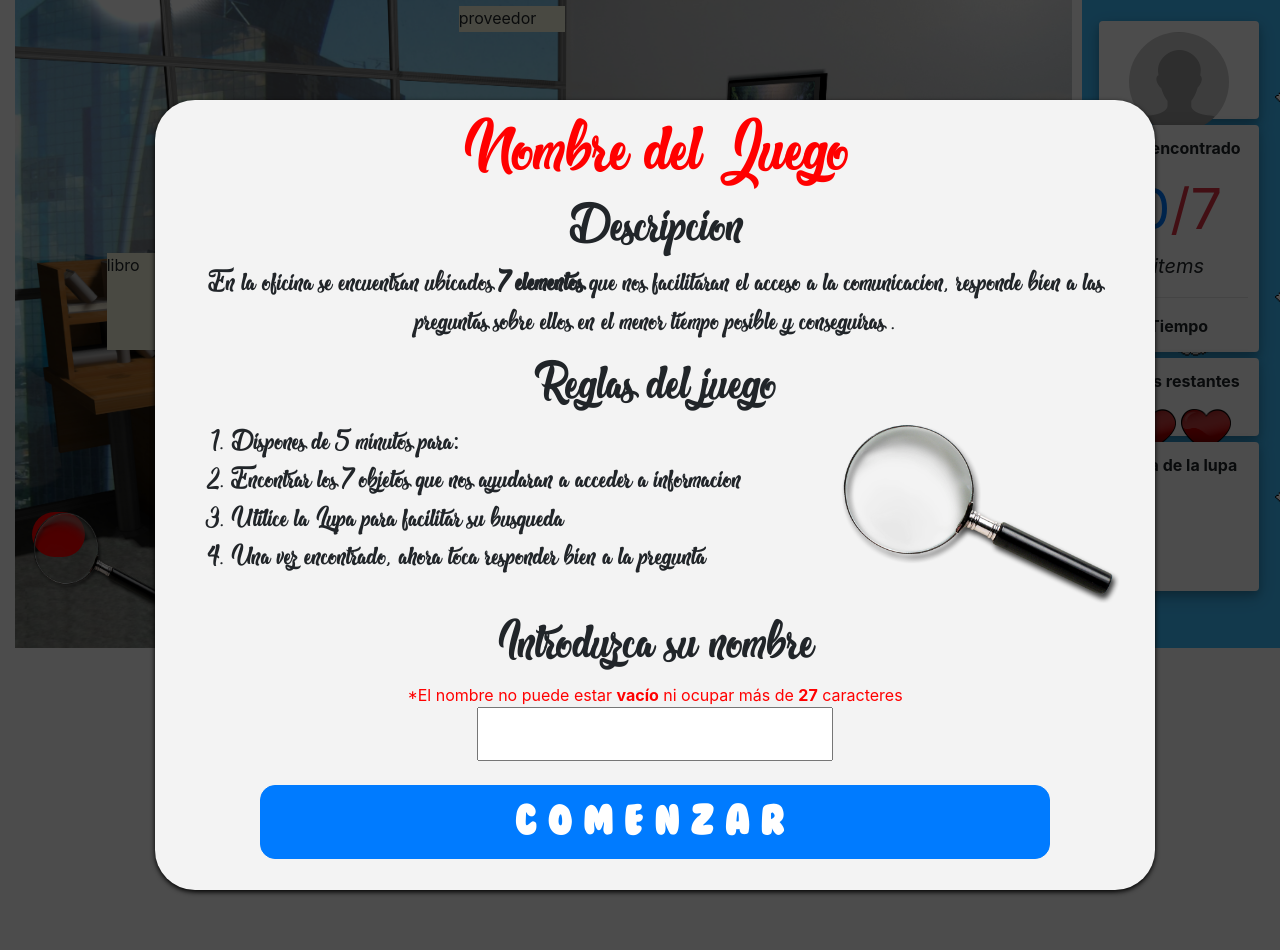
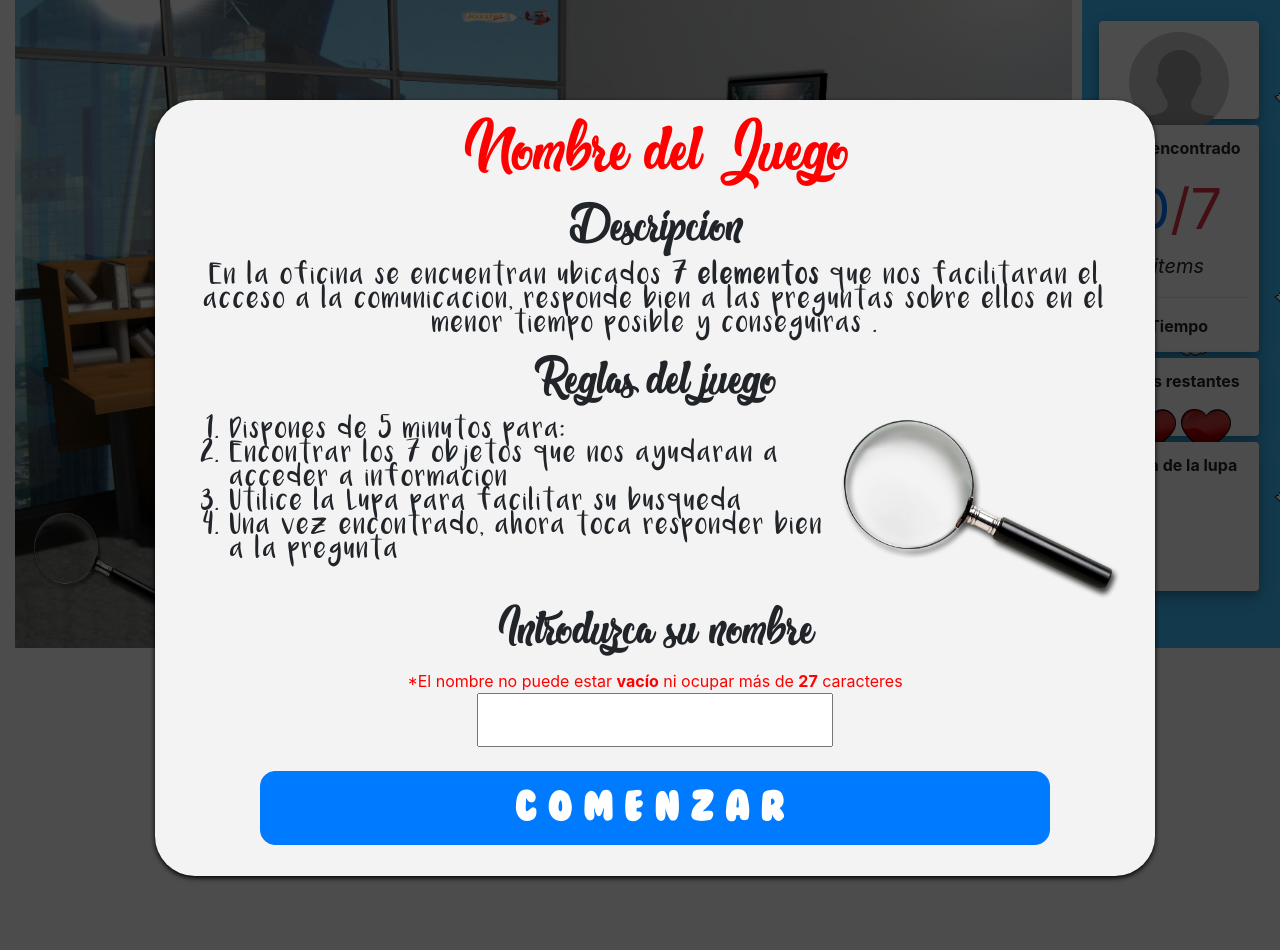
Before and after one commit to Geothrill/Proyecto-EscapeRoom-PoligonoSur, a PHP site: page / in a window 1280 px wide. Run offline with PHP 8.4, Linux system fonts and the light colour scheme; some libraries are stand-ins or nearby versions.

Commit message:
a falta de detalles de estilo

```diff
--- a/connection.php
+++ b/connection.php
@@ -1,7 +1,7 @@
 <?php
 	// Conectando, seleccionando la base de datos
 	// $mysqli = new mysqli('HOST', 'USER', 'PASS', 'NOMBRE_BD');
-	$mysqli = new mysqli('localhost', 'root', '', 'juego');
+	$mysqli = new mysqli('localhost', 'root', 'root', 'juego');
 	$mysqli->set_charset("utf8");
 
 	/* En caso de que haya error... */
--- a/connectionRanking.php
+++ b/connectionRanking.php
@@ -1,7 +1,7 @@
 <?php
 	// Conectando, seleccionando la base de datos
 	// $mysqli = new mysqli('HOST', 'USER', 'PASS', 'NOMBRE_BD');
-	$mysqli = new mysqli('localhost', 'root', '', 'juego');
+	$mysqli = new mysqli('localhost', 'root', 'root', 'juego');
 	$mysqli->set_charset("utf8");
 
 	/* En caso de que haya error... */
@@ -27,7 +27,7 @@
 
 	/* Envío de ranking al cliente. Uso la misma variable $resultado, para que asi se pise y poder hacer ->free */
 	$res=[];
-	$sql1 = 'select * from ranking;';
+	$sql1 = 'select * from ranking order by tiempo desc;';
 	$resultado = $mysqli->query($sql1);
 
 	while($row = $resultado->fetch_object()){
--- a/index.html
+++ b/index.html
@@ -42,8 +42,8 @@
 					<h2>Reglas del juego</h2>
 					<div class="imgstart">
 						<img src="images/lupa.png" alt="">
-					</div>
-					<ol class="text-left">
+					</div id="reglas">
+					<ol class="text-left" >
 						<li>Dispones de 5 minutos para:</li>
 						<li>Encontrar los 7 objetos que nos ayudaran a acceder a informacion</li>
 						<li>Utilice la Lupa para facilitar su busqueda</li>
@@ -73,7 +73,7 @@
 				</div>
 									<div class='popup-pc otroPopup' style="display: none;">
 										<div class='cnt223 text-center'>
-											<h4 class="text-center" id="tituloPopup"></h4>
+											<h4 class="text-center" id="tituloPopup"></h4><br>
 											<p id="preguntas-pc"></p>
 											<div id="opciones-pc">
 											</div>
@@ -102,7 +102,7 @@
 				<div class="img-gui" style="background-image: url('images/gui-background.jpg');">
 					<div id="perfil" class="rounded">
 						<img src="images/perfil.jpg" class="rounded-circle" alt="perfil" width="100" height="100">
-						<p class="playername">PlayerName</p>
+						<p class="playername"></p>
 					</div>
 
 					<div id="info" class="rounded">
--- a/js/main.js
+++ b/js/main.js
@@ -17,8 +17,8 @@ $(document).ready(function(){
 
     $(".item").droppable({
       drop: function(event, ui) {
-        $(this)
-        	.addClass("ui-state-highlight")	// Añade un color debug al div. (solo debug)
+        //$(this)
+        	//.addClass("ui-state-highlight")	 Añade un color debug al div. (solo debug)
 
         	/* Implementar aquí las pistas */
         	//console.log(event.target.id);
--- a/style/estilo.css
+++ b/style/estilo.css
@@ -6,6 +6,11 @@ src: url(../font/Gate.ttf);
 @font-face {
 font-family:run;
 src: url(../font/Run.ttf);
+}
+
+@font-face {
+font-family:luna;
+src: url(../font/Luna.ttf);
 }
 
 body {
@@ -36,8 +41,14 @@ body {
 }
 
 .item {
+    /*descomentar para ver los objetos*/
+
+    /*background-color: white;*/
+    text-indent: 100%;
+    white-space: nowrap;
+    overflow:hidden;
     position: absolute;
-    background-color: beige;
+
 }
 #router {
     left: 87%;
@@ -72,7 +83,7 @@ body {
 #lupa {
     border-radius: 30px;
     position:absolute;
-    background-color: red;
+
     left: 3%;
     top: 79%;
     width: 5%;
@@ -221,9 +232,18 @@ width: 34px;
 cursor: pointer;
 }
 
+/* aqui se controla las fuentes de la pagina de inicio */
+
 .popup li{
-  font-family: Gate;
-  font-size: 1.6em;
+  letter-spacing: 2px;
+  font-family: luna;
+  font-size: 1em;
+}
+
+.popup p{
+    letter-spacing: 2px;
+  font-family: luna;
+  font-size: 1em;
 }
 
 .popup img{
@@ -290,3 +310,37 @@ input[type="radio"] {
     width: 100%;
     border: 1px solid black;
 }
+
+/* De javi */
+
+#opciones-pc{
+  letter-spacing: 2px;
+  font-family: luna;
+  font-size: 1em;
+
+}
+
+#preguntas-pc{
+    color: blue;
+  letter-spacing: 2px;
+  font-family: luna;
+  font-size: 1.3em;
+
+}
+
+#tituloPopup{
+
+  letter-spacing: 2px;
+  font-family: luna;
+  font-size: 1.6em;
+
+}
+
+.tablaRanking{
+    font-family: serif;
+}
+
+.sinVidas{
+  font-family: luna;
+  font-size: 1.6em;
+}
```
Also changed, not shown: js/js.js (+15 -48 lines), font/Ananda.ttf (added), font/Luna.ttf (added), font/olivia.ttf (added).
